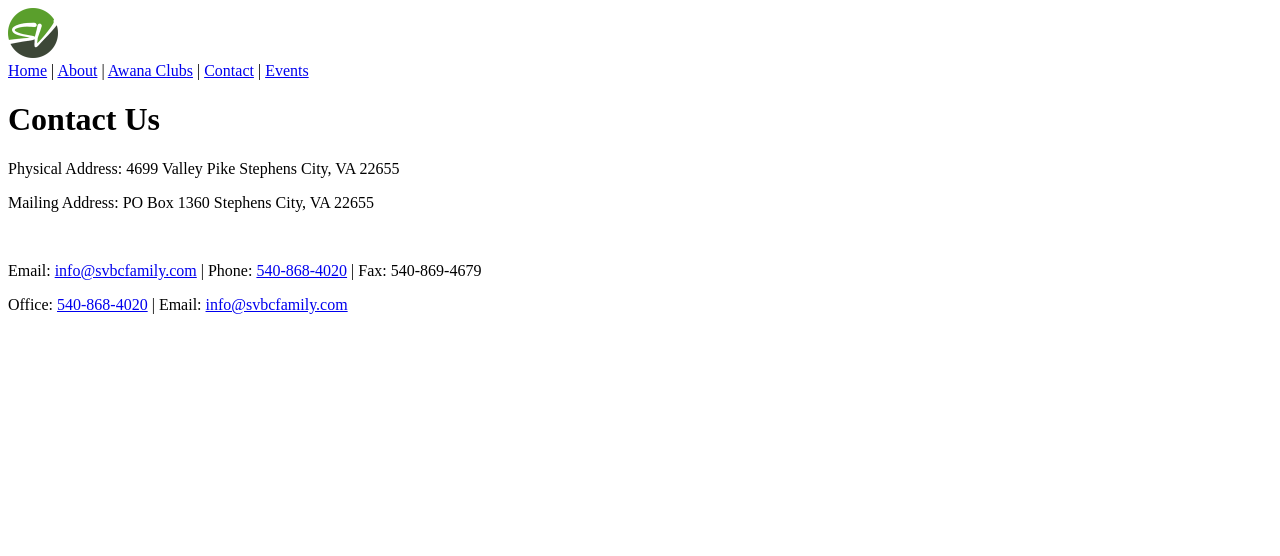
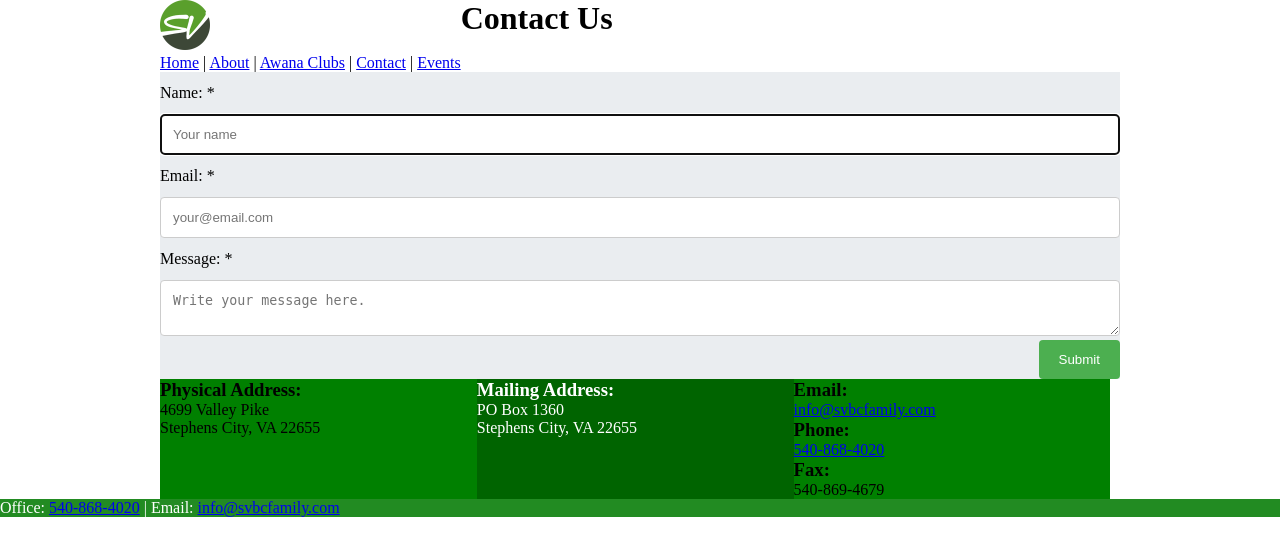
Before and after one commit to lewisdm87/svbcfamily.github.io, a PHP site: page /contact.html in a window 1280 px wide. Shown: the top 556 px of the page. Run offline with PHP 8.4, Linux system fonts and the light colour scheme.

Commit message:
update contact.html for stylsheet

```diff
--- a/contact.html
+++ b/contact.html
@@ -1,14 +1,85 @@
 <!DOCTYPE html>
 <html>
 <head>
-<title>CONTACT</title>
+<style>
+	* {
+  box-sizing: border-box;
+}
+
+input[type=text], select, textarea {
+  width: 100%;
+  padding: 12px;
+  border: 1px solid #ccc;
+  border-radius: 4px;
+  resize: vertical;
+}
+
+label {
+  padding: 12px 12px 12px 0;
+  display: inline-block;
+}
+
+input[type=submit] {
+  background-color: #4CAF50;
+  color: white;
+  padding: 12px 20px;
+  border: none;
+  border-radius: 4px;
+  cursor: pointer;
+  float: right;
+}
+
+input[type=submit]:hover {
+  background-color: #45a049;
+}
+
+.container {
+  border-radius: 5px;
+  background-color: #f2f2f2;
+  padding: 20px;
+}
+
+.col-25 {
+  float: left;
+  width: 25%;
+  margin-top: 6px;
+}
+
+.col-75 {
+  float: left;
+  width: 75%;
+  margin-top: 6px;
+}
+
+/* Clear floats after the columns */
+.row:after {
+  content: "";
+  display: table;
+  clear: both;
+}
+
+/* Responsive layout - when the screen is less than 600px wide, make the two columns stack on top of each other instead of next to each other */
+@media screen and (max-width: 600px) {
+  .col-25, .col-75, input[type=submit] {
+    width: 100%;
+    margin-top: 0;
+  }
+}
+	</style>
+
+<title>HEAD</title>
+
+<meta name="viewport" content="width=device-width, initial-scale=1.0, maximum-scale=1.0"/>
+
 <link rel="shortcut icon" href="favicon.ico" type="image/x-icon"/>
+<link rel="stylesheet" href="svbcfamily.css"/>
 
 </head>
 
+	<div class="page">
 <body>
-
-<img src="media/logo_200x200.png" width="50" height="50" alt=""/>
+	<div clas="section menu">
+	<img src="media/logo_200x200.png" width="50" height="50" alt=""/>
 
 <nav class="navigation">
     <a href="index.html">Home</a> |
@@ -17,80 +88,68 @@
 	<a href="contact.html">Contact</a> |
 	<a href="events.html">Events</a>
 </nav>
+	</div>
+	<div clss="section header">
+		<h1>Contact Us</h1>
+	</div>
+	<div class="section content">
+	<form>
+		<div class="form">
+ <!--
+  Replace form-handler.php with URL where to send the form-data when the form is submitted
+  Goto http://w3c.github.io/html-reference/input.text.html#input.text for more information on all attributes that can be used with text input field
+-->
+<form method="post" action="form-handler.php">
+  <div>
+    <label for="name">Name: <span class="required">*</span> </label>
+    <input type="text" id="name" name="name" value="" placeholder="Your name" required="required" autofocus />
+  </div>
 
-<div class="contact">
-<h1><span>Contact Us</span></h1>
+  <div>
+    <label for="email">Email: <span class="required">*</span> </label>
+    <input type="text" id="email" name="email" value="" placeholder="your@email.com" required="required" />
+  </div>
 
-<p><span>
-	Physical Address:
-	4699 Valley Pike
-	Stephens City, VA 22655
-	</span></p>
+  <div>
+    <label for="message">Message: <span class="required">*</span> </label>
+    <textarea id="message" name="message" placeholder="Write your message here." required ></textarea>
+  </div>
 
-<p><span>
-	Mailing Address:
-	PO Box 1360
-	Stephens City, VA 22655</span></p>
-
-<!-- The form should not display. Needs to have .php handler written.
-<div class="center">
-
-	<form>
   <div>
-
-    <label class="center">
-      <span>Your name</span><input id="name" type="text" name="name" />
-    </label> <br>
-
-    <label class="center">
-      <span>Email Address</span><input id="email" type="text" name="email" />
-    </label><br>
-
-    <label class="center">
-      <span>Subject</span><input id="subject" type="text" name="subject" />
-    </label><br>
-
-    <label class="center">
-      <span>Message</span><textarea id="feedback" name="feedback"></textarea>
-      <input type="button" value="Submit Form" />
-    </label>
-
+    <input type="submit" value="Submit" id="submit" />
   </div>
 </form>
-
--->
+			</div>
+</form>
 
 
 
 
+	</div>
+	<div class="feature-1">
+
+	<h3>Physical Address:</h3>
+		<p>4699 Valley Pike</p>
+	<p>Stephens City, VA 22655</p>
+	</div>
+	<div class="feature-2">
+	<h3>Mailing Address:</h3>
+		<p>PO Box 1360</p>
+	<p>Stephens City, VA 22655</p></div>
+	<div class="feature-3">
+		<h3>Email:</h3><p><a href="mailto:info@svbcfamily.com">info@svbcfamily.com</a></p>
+		<h3>Phone:</h3><p><a href="tel:1-540-868-4020">540-868-4020</a></p>
+		<h3>Fax:</h3><p>540-869-4679</p></div>
+</body>
+	</div>
 
 
-
-
-
-
-
-
-
-
-
-
-
-
-</div>
-<br>
-
-<p><span>Email: <a href="mailto:info@svbcfamily.com">info@svbcfamily.com</a> |
-	Phone: <a href="tel:1-540-868-4020">540-868-4020</a> | Fax: 540-869-4679</span>
-</p>
-</div>
 <footer>
+	<div class="footer">
 	<p>
 	  Office: <a href="tel:1-540-868-4020">540-868-4020</a> |
 	  Email: <a href="mailto:info@svbcfamily.com">info@svbcfamily.com</a>
 	</p>
-
-</footer>
-</body>
-
+</div>
+	</footer>
 </html>
--- a/svbcfamily.css
+++ b/svbcfamily.css
@@ -38,6 +38,10 @@
 
 .content-left{
 	background-color: #EAEDF0;
+}
+
+.form{
+	box-sizing: border-box;
 }
 
 .tblLeft{
```
